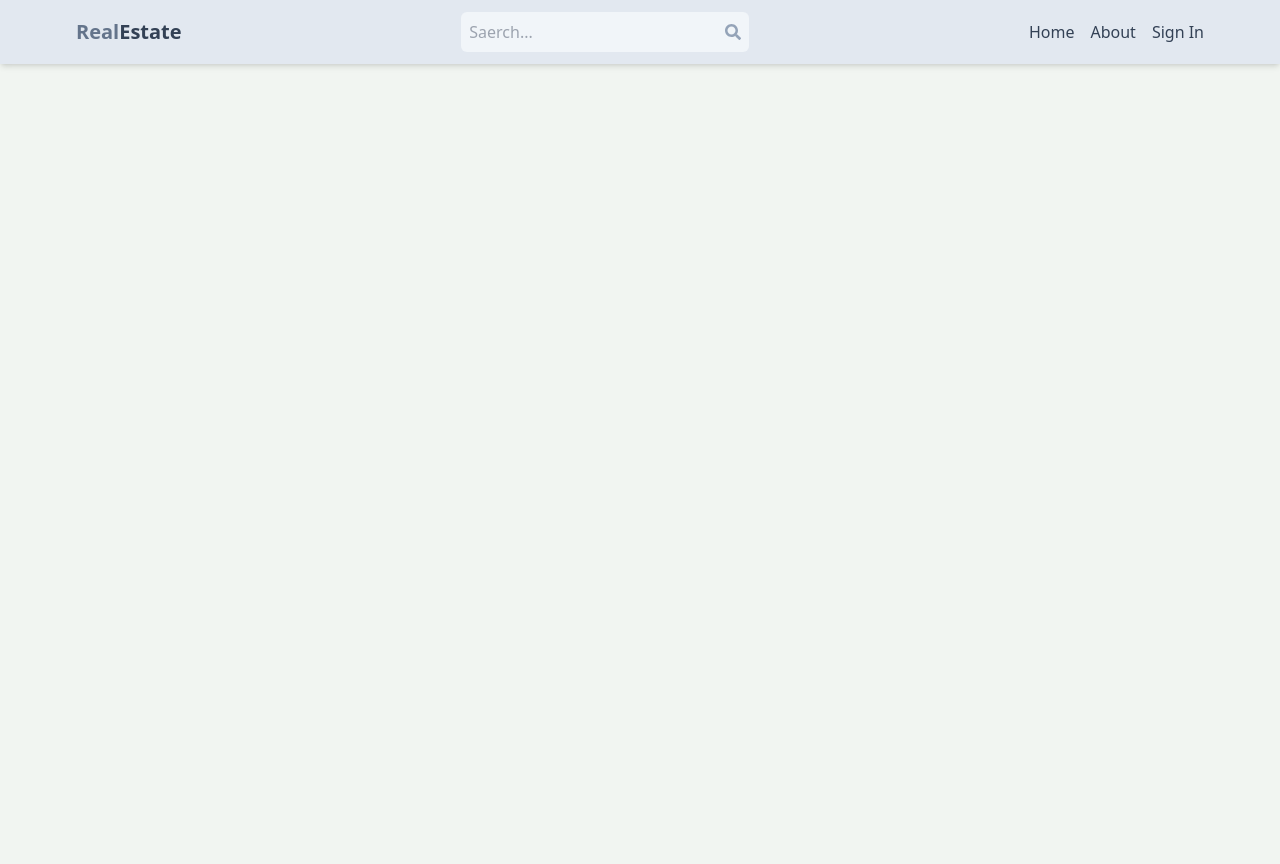
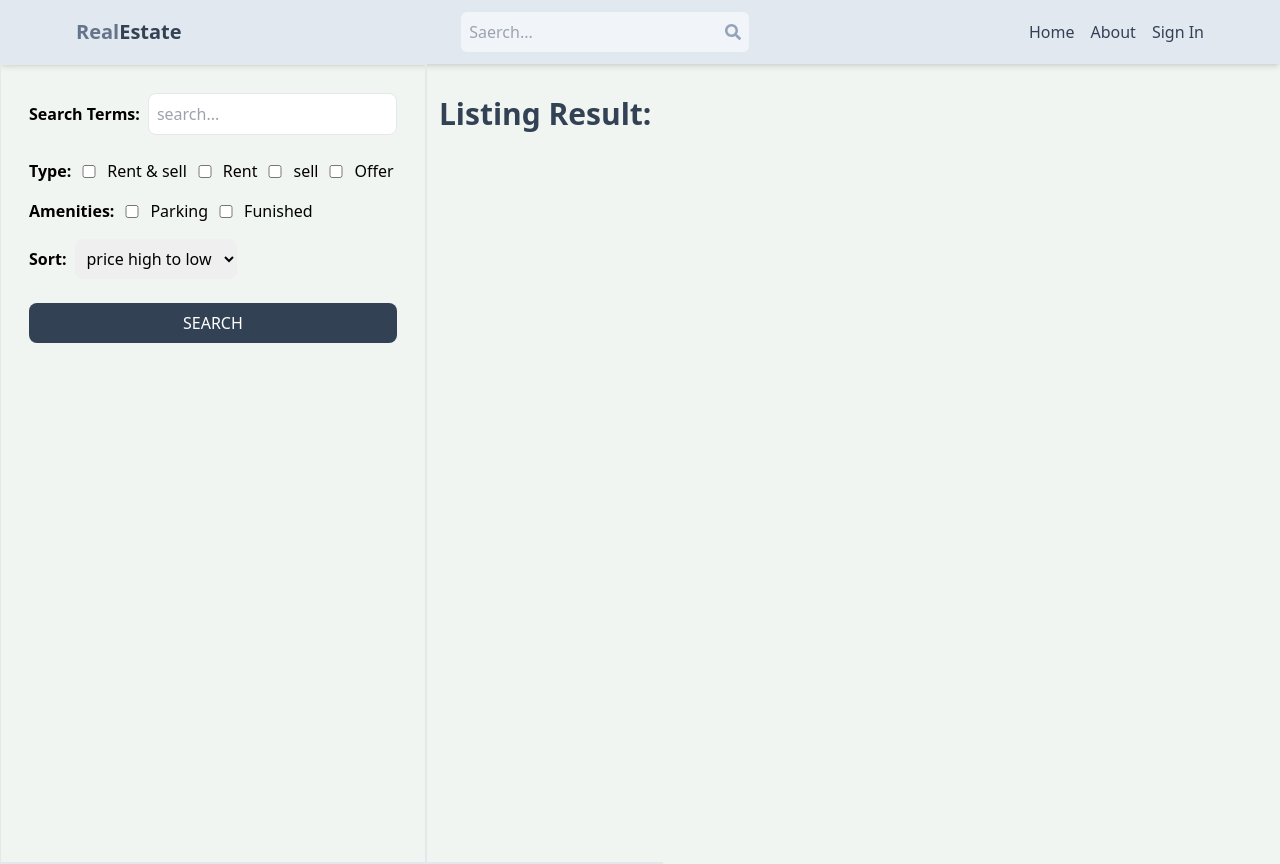
Before and after one commit to dubagari/estate, a React (Vite) app in the folder client/: page /search in a window 1280 px wide. Before the commit the page ends 800 px from the top, so only its background shows below. Built offline with nearby package versions, Linux system fonts and the light colour scheme.

Commit message:
create search page UI

```diff
--- a/client/src/App.jsx
+++ b/client/src/App.jsx
@@ -9,6 +9,7 @@ import PrivateRoute from "./pages/components/privateRoute";
 import CreateListing from "./pages/createListing";
 import UpdateListing from "./pages/updateListing";
 import Listing from "./pages/Listing";
+import Search from "./pages/Search";
 
 const App = () => {
   return (
@@ -20,6 +21,7 @@ const App = () => {
         <Route path="/sign-in" element={<SignIn />} />
         <Route path="/sign-up" element={<SignUp />} />
         <Route path="/listing/:id" element={<Listing />} />
+        <Route path="/search" element={<Search />} />
         <Route element={<PrivateRoute />}>
           <Route path="/profile" element={<Profile />} />
           <Route path="/create-listing" element={<CreateListing />} />
--- /dev/null
+++ b/client/src/pages/Search.jsx
@@ -0,0 +1,64 @@
+import React from "react";
+import Button from "./components/Button";
+
+const Search = () => {
+  return (
+    <div className="flex flex-col sm:flex-row">
+      <div className="border border-b-2 md:border-r-2 md:min-h-screen p-7">
+        <form>
+          <div className="flex items-center gap-2 mb-6">
+            <label className="whitespace-nowrap font-semibold capitalize">
+              search terms:
+            </label>
+            <input
+              type="text"
+              id="searchTerms"
+              placeholder="search..."
+              className="w-full p-2 border rounded-lg outline-none"
+            />
+          </div>
+          <div className="flex flex-wrap items-center gap-2">
+            <label className="whitespace-nowrap font-semibold capitalize ">
+              Type:
+            </label>
+            <input type="checkbox" className="w-5" id="all" />
+            <span>Rent & sell</span>
+            <input type="checkbox" className="w-5" id="rent" />
+            <span>Rent</span>
+            <input type="checkbox" className="w-5" id="sell" />
+            <span>sell</span>
+            <input type="checkbox" className="w-5" id="offer" />
+            <span>Offer</span>
+          </div>
+          <div className="flex flex-wrap items-center gap-2 mt-4">
+            <label className="whitespace-nowrap font-semibold capitalize ">
+              Amenities:
+            </label>
+            <input type="checkbox" className="w-5" id="Parking" />
+            <span>Parking</span>
+            <input type="checkbox" className="w-5" id="furnished" />
+            <span>Funished</span>
+          </div>
+          <div className="flex flex-wrap items-center gap-2 mt-4">
+            <label className="whitespace-nowrap font-semibold capitalize ">
+              Sort:
+            </label>
+            <select id="sort_order" className="p-2 rounded-lg">
+              <option>price high to low</option>
+              <option>price low to high</option>
+              <option>Latest</option>
+              <option>Older</option>
+            </select>
+          </div>
+          <Button title="search" />
+        </form>
+      </div>
+
+      <div className="text-3xl font-semibold mt-5 p-3 capitalize border-b-2 text-slate-700">
+        <h1>listing result:</h1>
+      </div>
+    </div>
+  );
+};
+
+export default Search;
--- a/client/src/pages/SignUp.jsx
+++ b/client/src/pages/SignUp.jsx
@@ -7,6 +7,7 @@ import {
   signInSuccess,
 } from "../redux/user/userSlice";
 import OAuth from "./components/OAuth";
+import Button from "./components/Button";
 
 const SignUp = () => {
   const [formData, setFormData] = useState({});
@@ -74,6 +75,7 @@ const SignUp = () => {
           id="password"
           onChange={handleChange}
         />
+
         <button
           disabled={loading}
           className="bg-slate-700 p-2 rounded-lg hover:opacity-95 uppercase text-white disabled:opacity-80"
--- /dev/null
+++ b/client/src/pages/components/Button.jsx
@@ -0,0 +1,13 @@
+import React from "react";
+
+const Button = ({ title, loading }) => {
+  return (
+    <div className="mt-6">
+      <button className="bg-slate-700 p-2 rounded-lg hover:opacity-95 uppercase w-full text-white disabled:opacity-80">
+        {title}
+      </button>
+    </div>
+  );
+};
+
+export default Button;
```
